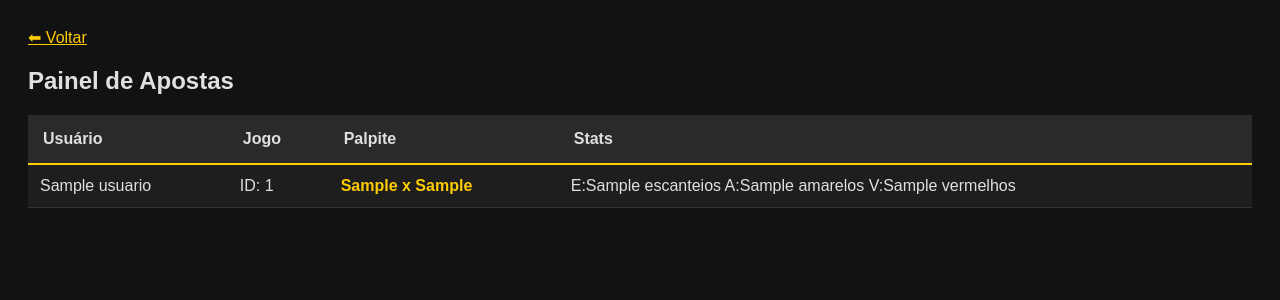
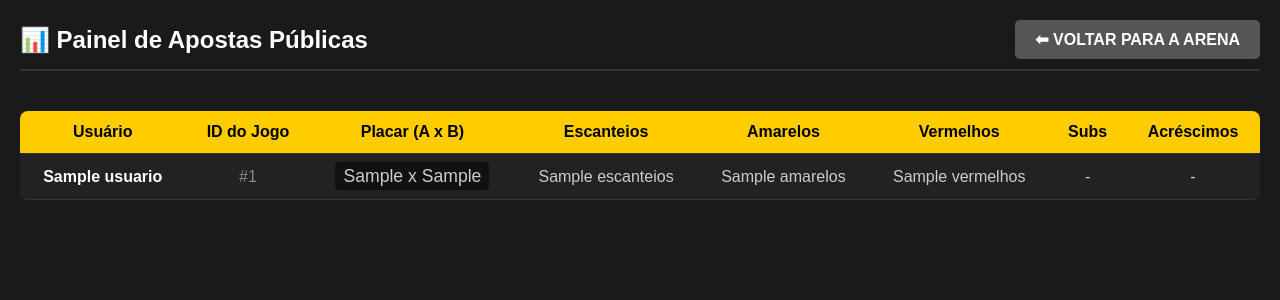
Before and after one commit to maquinas-sudo/bolaomaquinas, a Python web app: template templates/apostas.html in a window 1280 px wide. Shown: the top 300 px of the page. Run offline with Jinja, Linux system fonts and the light colour scheme; the template is opened without the code that fills it: most values are stand-ins (such as "Sample title", 1, 10 or a date in 2020).

Commit message:
Update apostas.html

```diff
--- a/templates/apostas.html
+++ b/templates/apostas.html
@@ -2,32 +2,66 @@
 <html lang="pt-BR">
 <head>
     <meta charset="UTF-8">
-    <meta name="viewport" content="width=device-width, initial-scale=1.0">
-    <title>Apostas Públicas</title>
+    <title>Apostas Públicas | Bolão Máquinas</title>
     <style>
-        body { background: #121212; color: #e0e0e0; font-family: sans-serif; padding: 20px; }
-        .filter-bar { display: flex; gap: 10px; margin-bottom: 20px; }
-        .btn-filter { background: #333; color: white; border: none; padding: 10px 15px; cursor: pointer; border-radius: 4px; }
-        table { width: 100%; border-collapse: collapse; background: #1e1e1e; }
-        th { background: #2a2a2a; padding: 15px; border-bottom: 2px solid #ffcc00; text-align: left; }
-        td { padding: 12px; border-bottom: 1px solid #333; }
+        body { background-color: #1a1a1a; color: #ccc; font-family: sans-serif; margin: 0; padding: 20px; }
+        .header { display: flex; justify-content: space-between; align-items: center; border-bottom: 2px solid #333; padding-bottom: 10px; margin-bottom: 20px; }
+        .header h2 { color: #fff; margin: 0; }
+        .btn-voltar { background: #555; color: white; padding: 10px 20px; text-decoration: none; border-radius: 5px; font-weight: bold; }
+
+        .table-container { overflow-x: auto; }
+        table { width: 100%; border-collapse: collapse; margin-top: 20px; background: #222; border-radius: 8px; overflow: hidden; min-width: 700px; }
+        th, td { padding: 12px 15px; text-align: center; border-bottom: 1px solid #333; }
+        th { background-color: #ffcc00; color: #000; font-weight: bold; }
+        tr:hover { background-color: #2a2a2a; }
+        .user-highlight { font-weight: bold; color: #fff; }
+        .placar { font-size: 1.1em; background: #111; padding: 4px 8px; border-radius: 4px; }
     </style>
 </head>
 <body>
-    <a href="/" style="color: #ffcc00;">⬅ Voltar</a>
-    <h2>Painel de Apostas</h2>
+
+<div class="header">
+    <h2>📊 Painel de Apostas Públicas</h2>
+    <a href="{{ url_for('index') }}" class="btn-voltar">⬅ VOLTAR PARA A ARENA</a>
+</div>
+
+{% if palpites|length == 0 %}
+    <div style="text-align: center; padding: 50px; background: #222; border-radius: 10px; border: 1px solid #333;">
+        <h3 style="color: #ffcc00;">Nenhuma aposta registrada ainda.</h3>
+        <p>A pista está vazia. Volte lá e seja o primeiro a dar o palpite!</p>
+    </div>
+{% else %}
+    <div class="table-container">
         <table>
-        <thead><tr><th>Usuário</th><th>Jogo</th><th>Palpite</th><th>Stats</th></tr></thead>
+            <thead>
+                <tr>
+                    <th>Usuário</th>
+                    <th>ID do Jogo</th>
+                    <th>Placar (A x B)</th>
+                    <th>Escanteios</th>
+                    <th>Amarelos</th>
+                    <th>Vermelhos</th>
+                    <th>Subs</th>
+                    <th>Acréscimos</th>
+                </tr>
+            </thead>
             <tbody>
                 {% for p in palpites %}
                 <tr>
-                <td>{{ p.usuario }}</td>
-                <td>ID: {{ p.jogo_id }}</td>
-                <td style="font-weight: bold; color: #ffcc00;">{{ p.gols_a }} x {{ p.gols_b }}</td>
-                <td>E:{{ p.escanteios }} A:{{ p.amarelos }} V:{{ p.vermelhos }}</td>
+                    <td class="user-highlight">{{ p.usuario }}</td>
+                    <td style="color: #888;">#{{ p.jogo_id }}</td>
+                    <td><span class="placar">{{ p.gols_a|default('-', true) }} x {{ p.gols_b|default('-', true) }}</span></td>
+                    <td>{{ p.escanteios|default('-', true) }}</td>
+                    <td>{{ p.amarelos|default('-', true) }}</td>
+                    <td>{{ p.vermelhos|default('-', true) }}</td>
+                    <td>{{ p.subs|default('-', true) }}</td>
+                    <td>{{ p.acrescimo|default('-', true) }}</td>
                 </tr>
                 {% endfor %}
             </tbody>
         </table>
+    </div>
+{% endif %}
+
 </body>
 </html>
```
Lines whose indentation alone changed are shown as unchanged.
